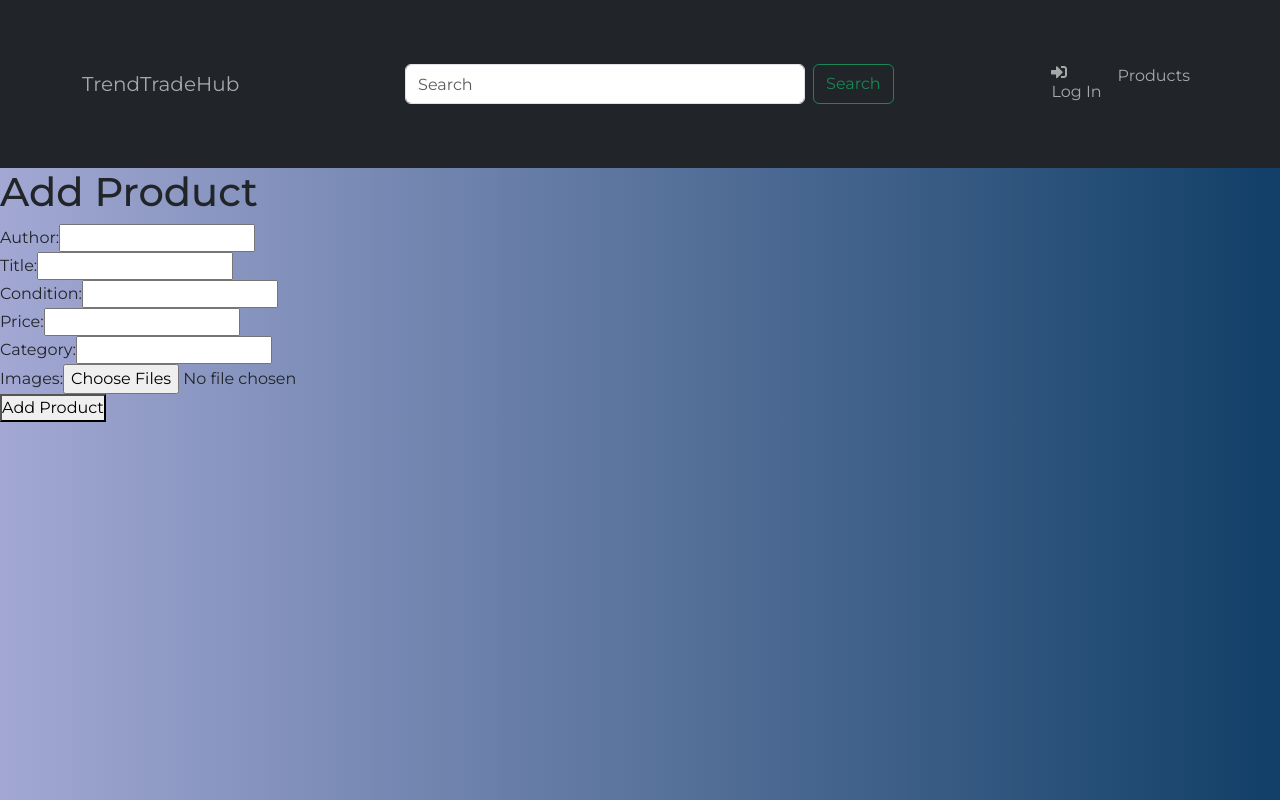
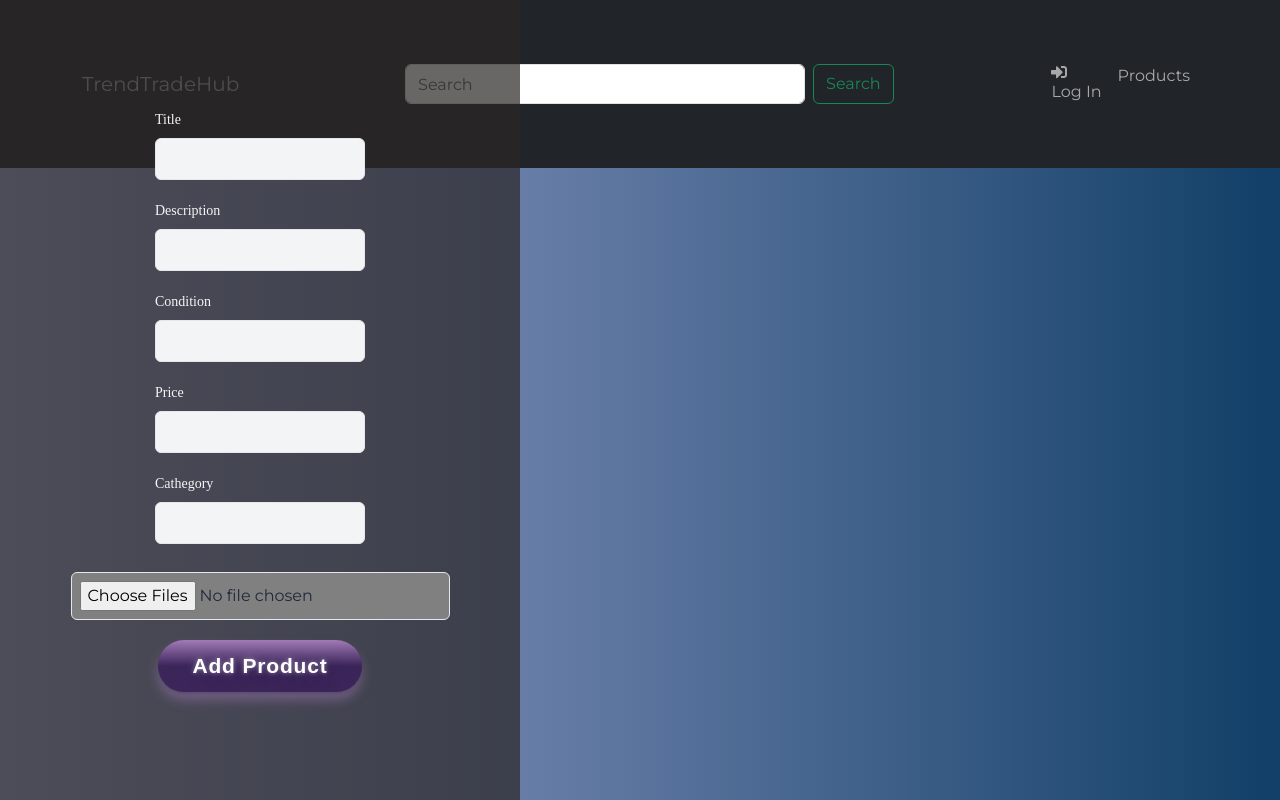
Before and after one commit to j-corp-25/TrendTradeHub, a React (Create React App) app in the folder frontend/: page /newproduct in a window 1280 px wide. Built offline with nearby package versions, Linux system fonts and the light colour scheme; no server answers.

Commit message:
Add new product form

```diff
--- /dev/null
+++ b/frontend/src/components/Products/NewProduct.css
@@ -0,0 +1,81 @@
+
+.form-container {
+    /* max-width: 20rem; */
+    margin: 0 auto;
+    background-color: rgba(42, 37, 37, .7);
+    margin: auto auto;
+    position:relative;
+    width: 520px;
+    display: flex;
+    flex-direction: column;
+    justify-content: center;
+    align-items: center;
+  }
+
+  .input-container {
+    margin-bottom: 1.25rem;
+  }
+
+  .label {
+    display: block;
+    margin-bottom: 0.5rem;
+    font-size: 0.875rem;
+    font-weight: 500;
+    color: whitesmoke;
+    font-family: 'Times New Roman', Times, serif;
+
+  }
+
+  .input {
+    width: 100%;
+    padding: 0.5rem;
+    border: 1px solid #e5e7eb; /* Adjust color as needed */
+    border-radius: 0.375rem;
+    background-color: #f3f4f6; /* Adjust color as needed */
+    font-size: 1rem;
+    color: #1f2937; /* Adjust color as needed */
+  }
+
+  .input:focus {
+    outline: none;
+    border-color: #2563eb; /* Adjust color as needed */
+    box-shadow: 0 0 0 3px rgba(37, 99, 235, 0.25); /* Adjust color as needed */
+  }
+
+.button-72 {
+  align-items: center;
+  background-color: initial;
+  background-image: linear-gradient(rgba(179, 132, 201, .84), rgba(57, 31, 91, .84) 50%);
+  border-radius: 42px;
+  border-width: 0;
+  box-shadow: rgba(57, 31, 91, 0.24) 0 2px 2px,rgba(179, 132, 201, 0.4) 0 8px 12px;
+  color: #FFFFFF;
+  cursor: pointer;
+  display: flex;
+  font-family: Quicksand,sans-serif;
+  font-size: 18px;
+  font-weight: 700;
+  justify-content: center;
+  letter-spacing: .04em;
+  line-height: 16px;
+  margin: 0;
+  padding: 18px 18px;
+  text-align: center;
+  text-decoration: none;
+  text-shadow: rgba(255, 255, 255, 0.4) 0 0 4px,rgba(255, 255, 255, 0.2) 0 0 12px,rgba(57, 31, 91, 0.6) 1px 1px 4px,rgba(57, 31, 91, 0.32) 4px 4px 16px;
+  user-select: none;
+  -webkit-user-select: none;
+  touch-action: manipulation;
+  vertical-align: baseline;
+}
+
+.button-72:hover {
+  background-image: linear-gradient(#B384C9, #391F5B 50%);
+}
+
+@media (min-width: 768px) {
+  .button-72 {
+    font-size: 21px;
+    padding: 18px 34px;
+  }
+}
--- a/frontend/src/components/Products/NewProduct.jsx
+++ b/frontend/src/components/Products/NewProduct.jsx
@@ -2,6 +2,7 @@
 import React, { useState, useEffect } from "react";
 import { useDispatch } from "react-redux";
 import { addProduct, fetchProducts } from "../../app/productReducer";
+import './NewProduct.css'
 
 const NewProduct = () => {
   const dispatch = useDispatch();
@@ -44,34 +45,74 @@ const NewProduct = () => {
   };
 
   return (
-    <div>
-      <h1>Add Product</h1>
-      <div>
-        <label>Author:</label>
-        <input type="text" name="author" onChange={handleInputChange} />
+    // <div>
+    //   <h1>Add Product</h1>
+    //   <div>
+    //     <label>Author:</label>
+    //     <input type="text" name="author" onChange={handleInputChange} />
+    //   </div>
+    //   <div>
+    //     <label>Title:</label>
+    //     <input type="text" name="title" onChange={handleInputChange} />
+    //   </div>
+    //   <div>
+    //     <label>Condition:</label>
+    //     <input type="text" name="condition" onChange={handleInputChange} />
+    //   </div>
+    //   <div>
+    //     <label>Price:</label>
+    //     <input type="text" name="price" onChange={handleInputChange} />
+    //   </div>
+    //   <div>
+    //     <label>Category:</label>
+    //     <input type="text" name="category" onChange={handleInputChange} />
+    //   </div>
+    //   <div>
+    //     <label>Images:</label>
+    //     <input type="file" name="myPic" onChange={handleImageChange} multiple />
+    //   </div>
+    //   <button onClick={handleAddProduct}>Add Product</button>
+    // </div>
+     <form className="form-container">
+     <div className="input-container">
+       <label htmlFor="base-input" className="label">
+         Title
+       </label>
+       <input type="text" id="base-input" className="input" name="title" onChange={handleInputChange} />
      </div>
-      <div>
-        <label>Title:</label>
-        <input type="text" name="title" onChange={handleInputChange} />
+     <div className="input-container">
+       <label htmlFor="large-input" className="label">
+         Description
+       </label>
+       <input type="text" id="large-input" className="input" />
      </div>
-      <div>
-        <label>Condition:</label>
-        <input type="text" name="condition" onChange={handleInputChange} />
+     <div className="input-container">
+       <label htmlFor="small-input" className="label">
+         Condition
+       </label>
+       <input type="text" id="small-input" className="input" />
      </div>
-      <div>
-        <label>Price:</label>
-        <input type="text" name="price" onChange={handleInputChange} />
+     <div className="input-container">
+       <label htmlFor="small-input" className="label">
+         Price
+       </label>
+       <input type="text" id="small-input" className="input" />
      </div>
-      <div>
-        <label>Category:</label>
-        <input type="text" name="category" onChange={handleInputChange} />
+     <div className="input-container">
+       <label htmlFor="small-input" className="label">
+         Cathegory
+       </label>
+       <input type="text" id="small-input" className="input" />
      </div>
-      <div>
-        <label>Images:</label>
-        <input type="file" name="myPic" onChange={handleImageChange} multiple />
+     <div className="input-container">
+       <label htmlFor="small-input" className="label">
+       </label>
+       <input type="file" name="myPic" onChange={handleImageChange} multiple id="small-input" className="input" style={{background:"Gray"}} />
+
      </div>
-      <button onClick={handleAddProduct}>Add Product</button>
-    </div>
+       <button class="button-72" role="button">Add Product</button>
+
+   </form>
   );
 };
 
```
Lines whose indentation alone changed are shown as unchanged.
